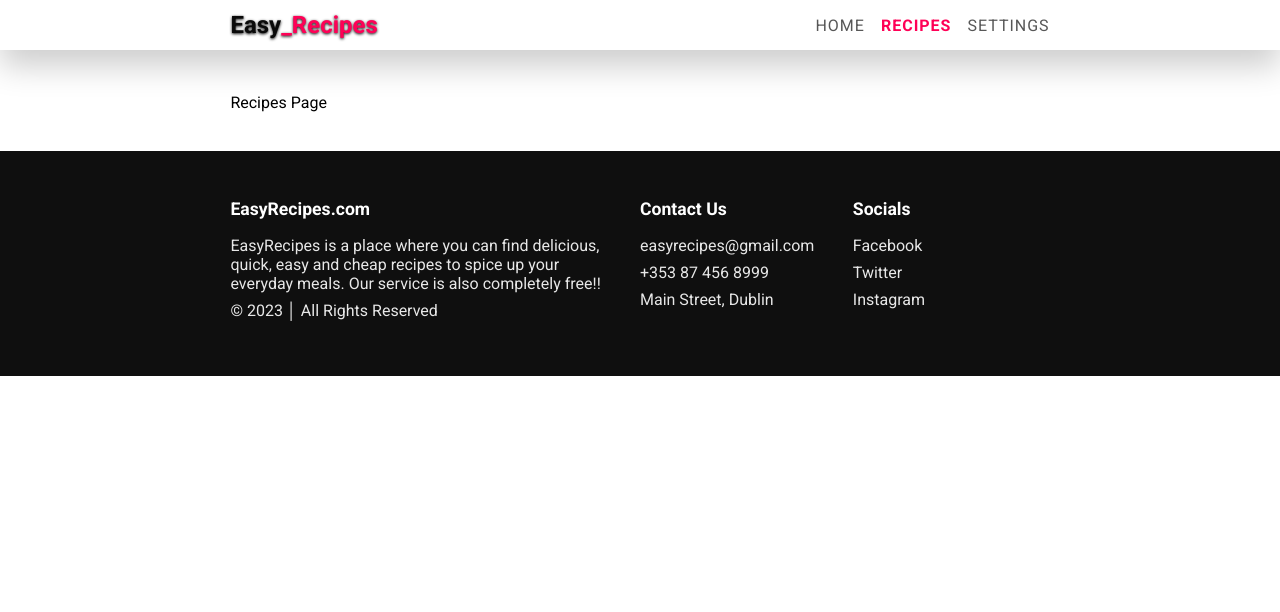
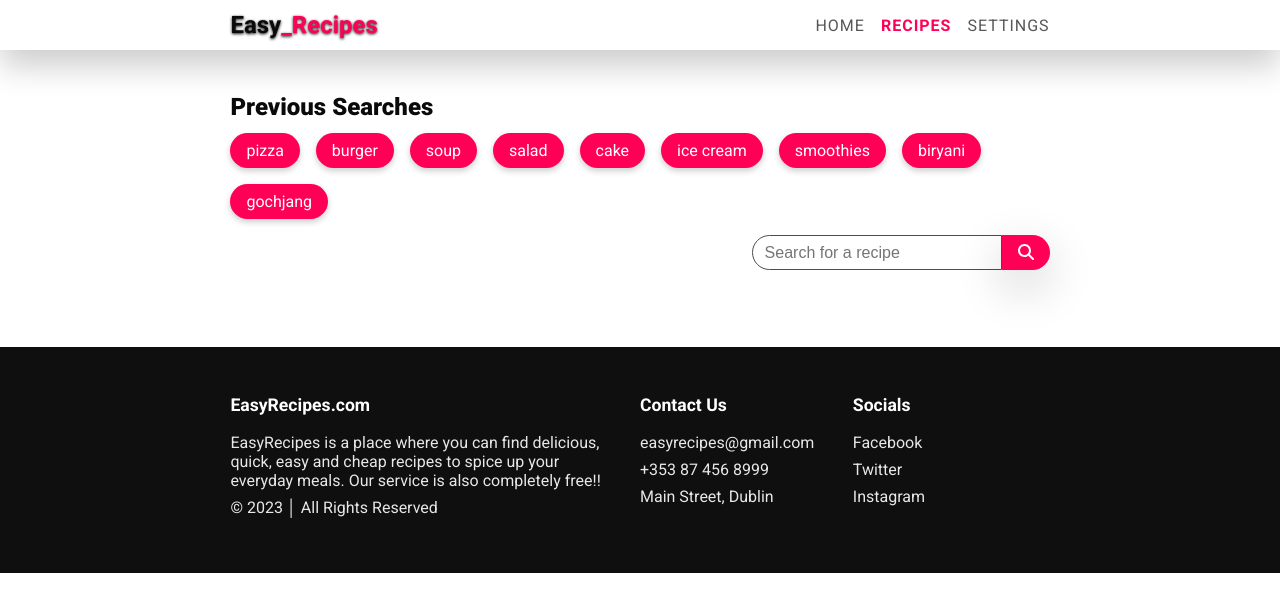
Before and after one commit to Renaldas0/Recipes-App_React, a React (Create React App) app in the folder recipe-app/: page /recipes in a window 1280 px wide. Shown: the top 612 px of the page. Built offline with nearby package versions, Linux system fonts and the light colour scheme.

Commit message:
add recipes search bar and search results

```diff
--- a/recipe-app/src/components/navbar.js
+++ b/recipe-app/src/components/navbar.js
@@ -35,7 +35,7 @@ function NavBar() {
                 <a href="#!" className="logo"><span>Easy</span>_Recipes</a>
                 <div className="nav-links">
                     {links.map(link => (
-                        <Link className={location.pathname == link.path ? "nav-links active" : "nav-links"} to={link.path} key={link.name}>{link.name}</Link>
+                        <Link className={location.pathname === link.path ? "nav-links active" : "nav-links"} to={link.path} key={link.name}>{link.name}</Link>
                     ))}
                     {/* <a href="#">Home</a>
                     <a href="#">Recipes</a>
--- a/recipe-app/src/components/sidebar.js
+++ b/recipe-app/src/components/sidebar.js
@@ -7,7 +7,7 @@ function Sidebar({ links, close }) {
     return (
         <div className="sidebar" onClick={close}>
             {links.map(link => (
-                <Link to={link.path} className={location.pathname == link.path ? "sidebar-link active" : "sidebar-link"} key={link.name}>
+                <Link to={link.path} className={location.pathname === link.path ? "sidebar-link active" : "sidebar-link"} key={link.name}>
                     < FontAwesomeIcon icon={link.icon} />
                     {link.name}</Link>
             ))
--- a/recipe-app/src/pages/recipes.js
+++ b/recipe-app/src/pages/recipes.js
@@ -1,7 +1,30 @@
+import { FontAwesomeIcon } from "@fortawesome/react-fontawesome";
+import { faSearch } from "@fortawesome/free-solid-svg-icons";
+
 function Recipes() {
+
+    const searches = [
+        'pizza', 'burger', 'soup', 'salad', 'cake', 'ice cream', 'smoothies', 'biryani', 'gochjang'
+    ];
+
     return (
         <div>
-            Recipes Page
+            <div className="previous-searches section">
+                <h2>
+                    Previous Searches
+                </h2>
+                <div className="previous-searches-container">
+                    {searches.map((search, index) => (<div key={index} style={{ animationDelay: index * .1 + "s" }} className="search-item">
+                        {search}
+                    </div>))}
+                </div>
+                <div className="search-box">
+                    <input type="text" placeholder="Search for a recipe" />
+                    <button className="btn">
+                        <FontAwesomeIcon icon={faSearch} />
+                    </button>
+                </div>
+            </div>
         </div>
     )
 }
--- a/recipe-app/src/styles/index.scss
+++ b/recipe-app/src/styles/index.scss
@@ -101,6 +101,59 @@ img {
 
 @import "partials/footer.scss";
 
+.previous-searches {
+    display: block;
+
+    h2 {
+        color: var(--text-color);
+        font-size: 1.5em;
+        font-weight: 900;
+        margin-bottom: .5em;
+    }
+
+    .previous-searches-container {
+        .search-item {
+            background-color: var(--primary-color);
+            display: inline-block;
+            padding: .5em 1em;
+            color: #fff;
+            margin: 0 1em 1em 0;
+            border-radius: 3em;
+            box-shadow: 0 3px 6px var(--shadow-color);
+            transform: translateX(100%);
+            opacity: 0;
+            animation: getAnimationSpeed(.5s) slideInRight forwards;
+        }
+    }
+
+    .search-box {
+        display: flex;
+        align-items: center;
+        justify-content: flex-end;
+        height: 35px;
+
+        input,
+        .btn {
+            height: 35px;
+        }
+
+        input {
+            min-width: 250px;
+            padding: 0 .75em;
+            font-size: 1em;
+            border-radius: 20px 0 0 20px;
+            outline: none;
+            border: 1px solid #4d4d4d;
+        }
+
+        .btn {
+            border-radius: 0 20px 20px 0;
+            padding-inline: 1em;
+            padding-block: 0;
+        }
+    }
+}
+
 .main {
     padding-block: 3vw;
 }
```
